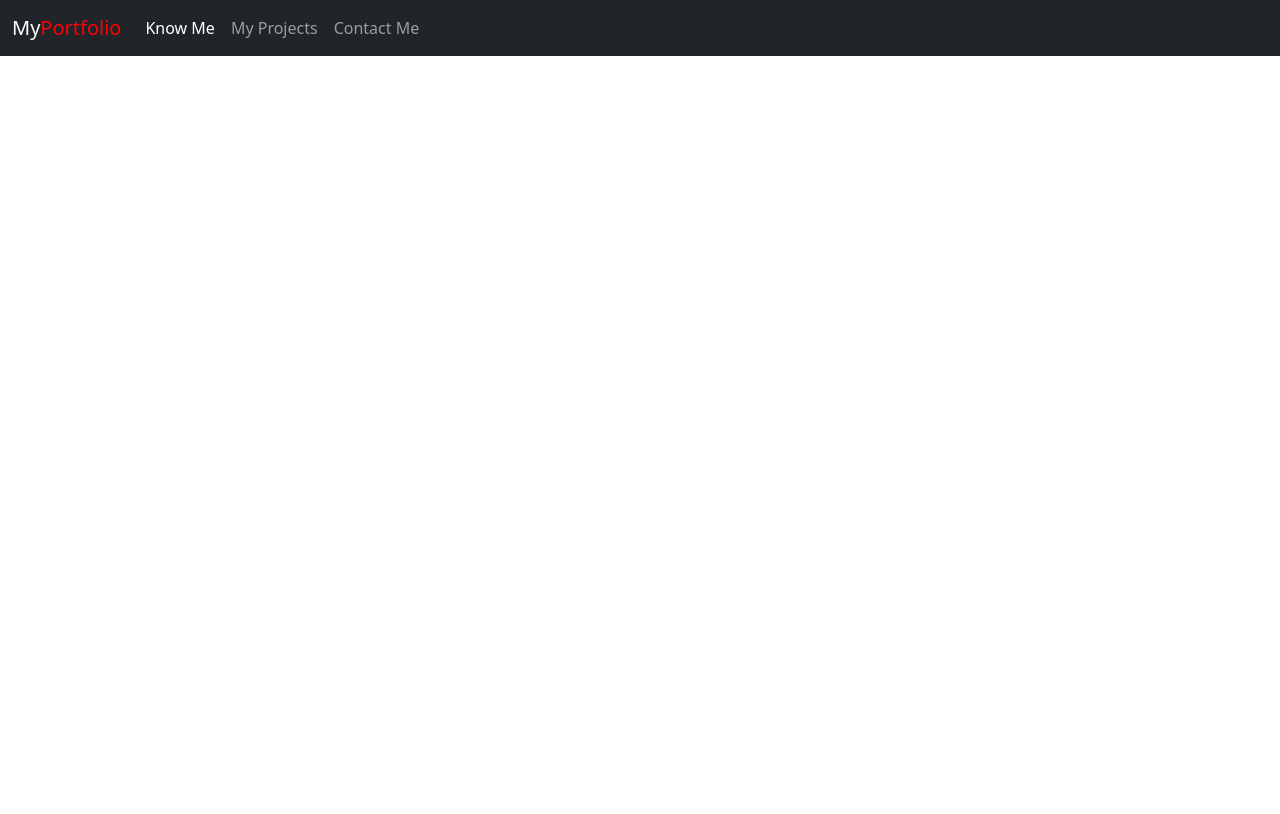
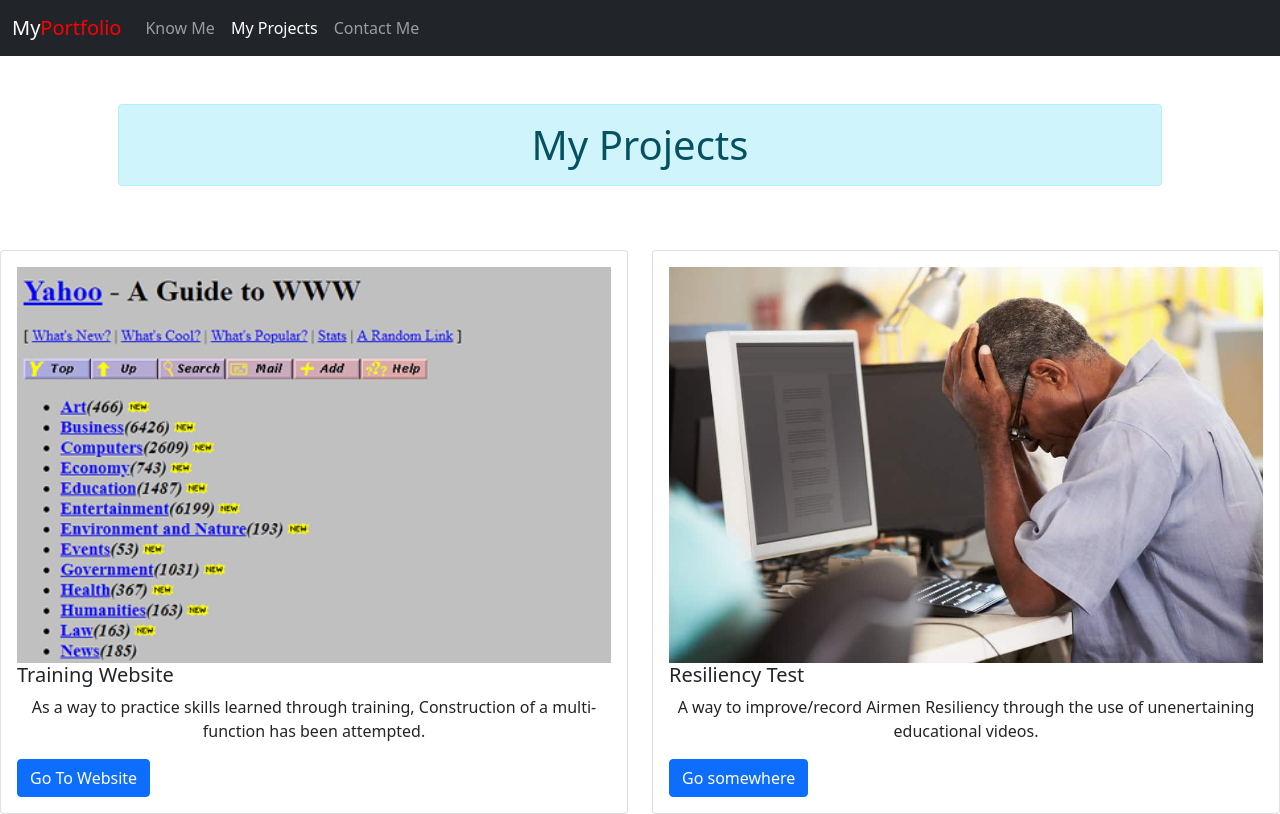
Before and after one commit to coding-ish/my-portfolio, a plain HTML site: page projects.html in a window 1280 px wide. Drawn offline with nearby package versions, Linux system fonts and the light colour scheme.

Commit message:
add projects.html

```diff
--- a/projects.html
+++ b/projects.html
@@ -21,10 +21,10 @@
           <div class="collapse navbar-collapse" id="navbarSupportedContent">
             <ul class="navbar-nav me-auto mb-2 mb-lg-0">
               <li class="nav-item">
-                <a class="nav-link active" aria-current="page" href="about.html">Know Me</a>
+                <a class="nav-link" aria-current="page" href="about.html">Know Me</a>
               </li>
               <li class="nav-item">
-                <a class="nav-link" href="projects.html">My Projects</a>
+                <a class="nav-link active" href="projects.html">My Projects</a>
               </li>
               <li class="nav-item">
                 <a class="nav-link" href="contact.html">Contact Me</a>
@@ -33,5 +33,38 @@
           </div>
         </div>
       </nav>
+
+      <div class="container p-5">
+        <h1 class="alert alert-info" style="text-align: center;">My Projects
+        </h1>
+      </div>
+
+
+      <div class="row">
+        <div class="col-sm-6">
+          <div class="card">
+            <div class="card-body">
+              <img src="90swebsite.png" style="width: 100%;">
+              <h5 class="card-title">Training Website</h5>
+              <p class="card-text" style="text-align: center;">As a way to practice skills learned through training, Construction of a multi-function has been attempted.</p>
+              <a href="#" class="btn btn-primary">Go To Website</a>
+            </div>
+          </div>
+        </div>
+        <div class="col-sm-6">
+          <div class="card">
+            <div class="card-body">
+              <img src="res.jpg" style="width: 100%;" >
+              <h5 class="card-title">Resiliency Test </h5>
+              <p class="card-text" style="text-align:center;">A way to improve/record Airmen Resiliency through the use of unenertaining educational videos.</p>
+              <a href="#" class="btn btn-primary">Go somewhere</a>
+            </div>
+          </div>
+        </div>
+      </div>
+
+
+
+
   </body>
 </html>
```
Also changed, not shown: 90swebsite.png (added), res.jpg (added).
